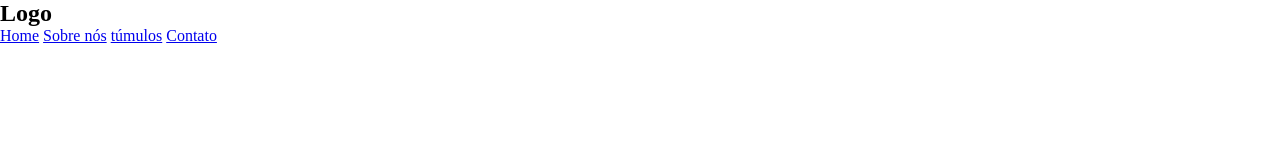
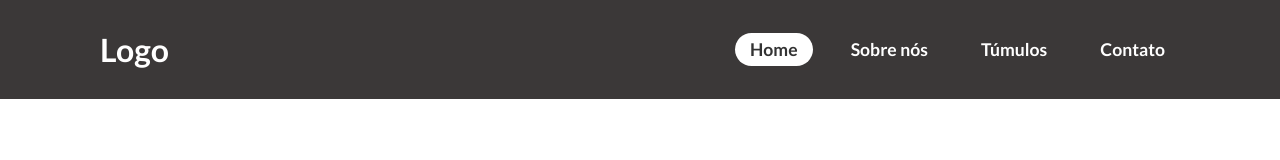
Before and after one commit to BrenoEller/Parallax-cemetery, a plain HTML site: page index.html in a window 1280 px wide. Drawn offline with Linux system fonts and the light colour scheme.

Commit message:
new - finalização header

```diff
--- a/index.html
+++ b/index.html
@@ -11,10 +11,10 @@
     <header>
         <h2 class="logo">Logo</h2>
         <nav class="navigation">
-            <a href="#">Home</a>
-            <a href="#">Sobre nós</a>
-            <a href="#">túmulos</a>
-            <a href="#">Contato</a>
+            <a href="#" class="active">Home<span></span></a>
+            <a href="#">Sobre nós<span></span></a>
+            <a href="#">Túmulos<span></span></a>
+            <a href="#">Contato<span></span></a>
         </nav>
     </header>
 </body>
--- a/styles.css
+++ b/styles.css
@@ -4,4 +4,63 @@
     margin: 0;
     padding: 0;
     box-sizing: border-box;
+    font-family: "Lato", sans-serif;
 }
+
+body {
+    min-height: 100vh;
+}
+
+header {
+    position: absolute;
+    top: 0;
+    left: 0;
+    width: 100%;
+    padding: 30px 100px;
+    display: flex;
+    justify-content: space-between;
+    align-items: center;
+    z-index: 100;
+    background-color: rgb(59, 56, 56);
+}
+
+.logo {
+    font-size: 2em;
+    color: #FFF;
+    user-select: none;
+}
+
+.navigation a {
+    position: relative;
+    font-size: 1.1em;
+    color: #FFF;
+    font-weight: bold;
+    text-decoration: none;
+    margin-left: 20px;
+    padding: 6px 15px;
+    transition: .5s;
+}
+
+.navigation a:hover,
+.navigation a.active {
+    color: #333;
+}
+
+.navigation a span {
+    position: absolute;
+    top: 0;
+    left: 0;
+    width: 100%;
+    height: 100%;
+    background: #FFF;
+    border-radius: 30px;
+    z-index: -1;
+    transform: scale(0);
+    transition: .5s;
+}
+
+.navigation a:hover span,
+.navigation a.active span {
+    transform: scale(1);
+    opacity: 1;
+}
```
